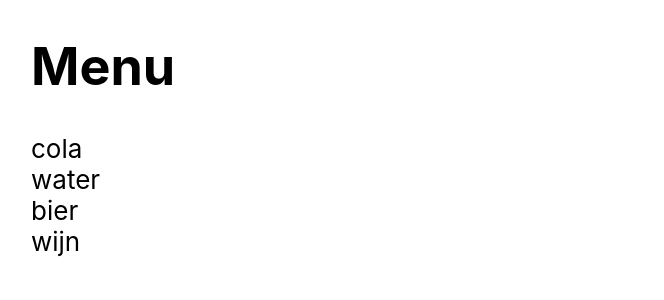
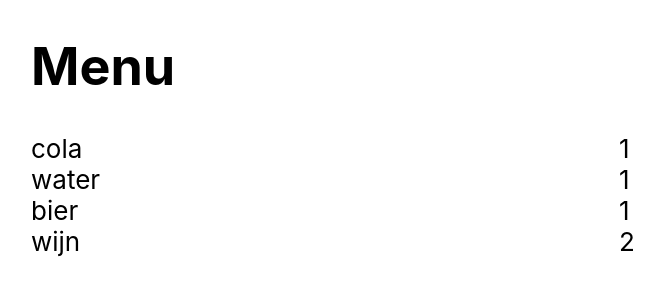
Before and after one commit to gllsrssx/dynamic_oefeningen, a React (Create React App) app: page / in a window 1280 px wide. Shown: the top 300 px of the page, without its empty margins (21-685 px from the left). Built offline with nearby package versions, Linux system fonts and the light colour scheme.

Commit message:
data created and implemented

```diff
--- a/src/App.css
+++ b/src/App.css
@@ -2,3 +2,12 @@
   font-size: calc(10px + 2vmin);
   padding: 0 2em;
 }
+
+.menuProduct {
+  display: flex;
+  flex-direction: row;
+}
+
+.menuProduct div {
+  flex: 1;
+}
--- a/src/App.js
+++ b/src/App.js
@@ -1,17 +1,17 @@
 import './App.css';
+import {MenuProduct} from "./components/MenuProduct";
+import {PRODUCTS_DATA} from "./data/data";
 
 function App() {
-  return (
-      <div id="root">
-          <div>
-              <h1>Menu</h1>
-              <div>cola</div>
-              <div>water</div>
-              <div>bier</div>
-              <div>wijn</div>
-          </div>
-      </div>
-  );
+    return (
+        <div>
+            <h1>Menu</h1>
+            <MenuProduct product={PRODUCTS_DATA[0]} />
+            <MenuProduct product={PRODUCTS_DATA[1]} />
+            <MenuProduct product={PRODUCTS_DATA[2]} />
+            <MenuProduct product={PRODUCTS_DATA[3]} />
+        </div>
+    );
 }
 
 export default App;
--- /dev/null
+++ b/src/components/MenuProduct.js
@@ -0,0 +1,7 @@
+export function MenuProduct(props) {
+    const {product} = props;
+    return <div className="menuProduct">
+        <div>{product.name}</div>
+        <div>{product.price}</div>
+    </div>
+}
--- /dev/null
+++ b/src/data/data.js
@@ -0,0 +1,7 @@
+export const PRODUCTS_DATA = [
+    {name: "cola", price: 1},
+    {name: "water", price: 1},
+    {name: "bier", price: 1},
+    {name: "wijn", price: 2},
+    {name: "cava", price: 3}
+];
```
